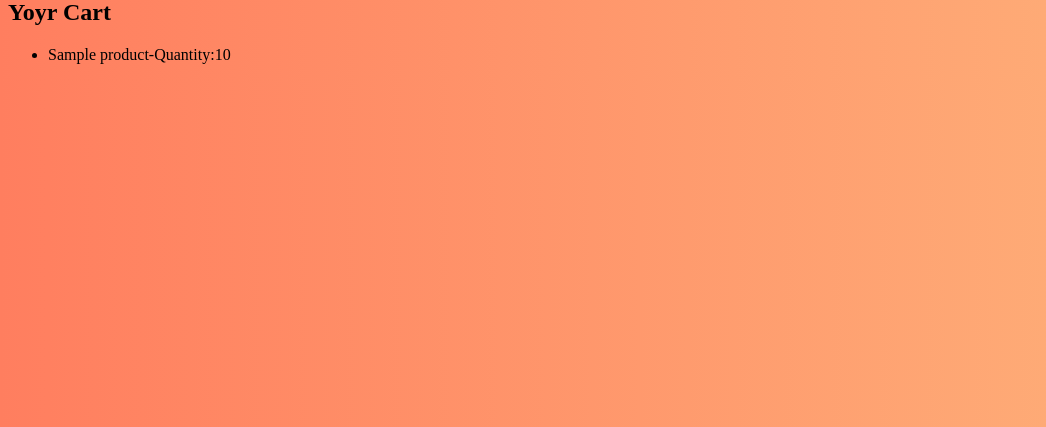
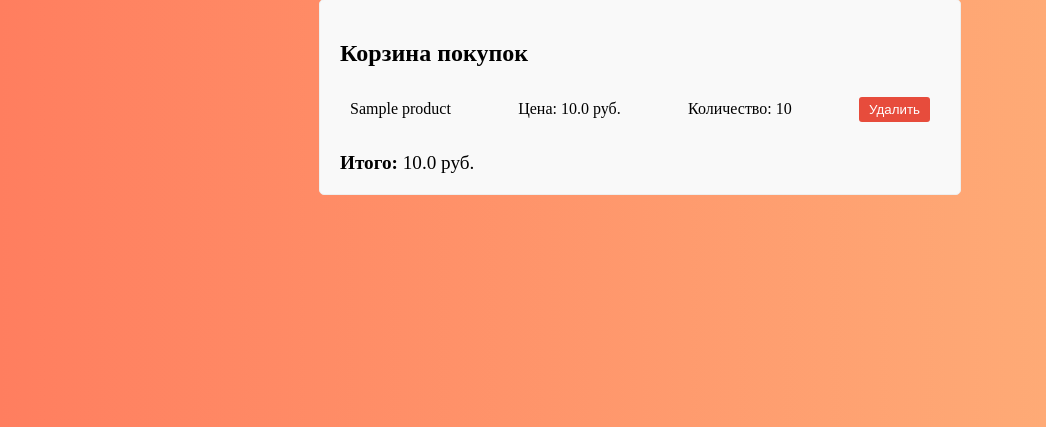
Before and after one commit to vgrokhovsky/flask-shop, a Flask app: page /cart in a window 1280 px wide. Shown: the part 373-800 px from the top of the page, without its empty margins (0-1046 px from the left). Run offline with Flask 3, Linux system fonts and the light colour scheme; a user stored in the database is signed in; tables that the repository leaves empty hold one stand-in row (values such as "Sample post").

Commit message:
доделал когзину и после регистрации и возвращает пользовотеля на главный экран

```diff
--- a/app/cart/routes.py
+++ b/app/cart/routes.py
@@ -1,4 +1,4 @@
-from flask import render_template, request, redirect, url_for
+from flask import render_template, request, redirect, url_for, flash
 from flask_login import login_required, current_user
 from app import db
 from . import cart
@@ -16,6 +16,7 @@ def cart_view():
 @login_required
 def add_to_cart(product_id):
     quantity = int(request.form.get("quantity", 1))
+    product=Product.query.get_or_404(product_id)
 
     product = Product.query.get_or_404(product_id)
 
@@ -30,7 +31,8 @@ def add_to_cart(product_id):
         )
         db.session.add(new_cart_item)
     db.session.commit()
-    return redirect("index") # !!
+    flash("Товар добавлен в корзину!")
+    return redirect("new_cart_item") # !!
 
 
 # Удаление товара из корзины
--- /dev/null
+++ b/app/static/css/cart.css
@@ -0,0 +1,43 @@
+.cart-container {
+    max-width: 600px;
+    margin: 20px auto;
+    padding: 20px;
+    border: 1px solid #eee;
+    border-radius: 5px;
+    background-color: #f9f9f9;
+}
+
+.cart-items {
+    list-style: none;
+    padding: 0;
+}
+
+.cart-items li {
+    display: flex;
+    justify-content: space-between;
+    align-items: center;
+    padding: 10px;
+    border-bottom: 1px solid #ddd;
+}
+
+.cart-items li:last-child {
+    border-bottom: none;
+}
+
+.remove-button {
+    background-color: #e74c3c;
+    color: white;
+    border: none;
+    border-radius: 3px;
+    padding: 5px 10px;
+    cursor: pointer;
+}
+
+.remove-button:hover {
+    background-color: #c0392b;
+}
+
+.total-summary {
+    font-size: 1.2em;
+    margin-top: 20px;
+}
--- a/app/templates/base.html
+++ b/app/templates/base.html
@@ -18,7 +18,7 @@
         <nav>
             <div class="shopping-cart">
                 <a href="/cart">
-                    <img src="{{ url_for('static', filename='images/cart-icon.png') }}" alt="Корзина" />
+                    <img src="{{ url_for('static', filename='images/cart-icon.png') }}" alt="Сart" />
                     <span id="cart-count">0</span> <!-- Здесь будет отображаться количество товаров -->
                 </a>
             </div>
--- a/app/templates/cart.html
+++ b/app/templates/cart.html
@@ -1,11 +1,31 @@
-{% extends 'base.html' %}
+{% extends "base.html" %}
+{% block content %}
 
-{%block content%}
-<h2>Yoyr Cart</h2>
-<ul>
-    {%for item in cart_items%}
-    <li>{{item.product.name}}-Quantity:{{item.quantity}}</li>
-    {%endfor%}
-</ul>
-
-{%endblock%}
+<head>
+    <meta charset="UTF-8">
+    <meta name="viewport" content="width=device-width, initial-scale=1.0">
+    <link rel="stylesheet" href="{{ url_for('static', filename='css/cart.css') }}">
+    <div class="cart-container">
+        <h2>Корзина покупок</h2>
+        {% if cart_items %}
+        <ul class="cart-items">
+            {% for item in cart_items %}
+            <li>
+                <span>{{ item.product.name }}</span>
+                <span>Цена: {{ item.product.price }} руб.</span>
+                <span>Количество: {{ item.quantity }}</span>
+                <form method="POST" action="{{ url_for('cart.remove_item', item_id=item.id) }}">
+                    <button type="submit" class="remove-button">Удалить</button>
+                </form>
+            </li>
+            {% endfor %}
+        </ul>
+        <div class="total-summary">
+            <strong>Итого:</strong>
+            <span>{{ cart_items|map(attribute='product.price')|sum }} руб.</span>
+        </div>
+        {% else %}
+        <p>Ваша корзина пуста.</p>
+        {% endif %}
+    </div>
+    {% endblock %}
```
Also changed, not shown: app/auth/routes.py (+7 -6 lines).
